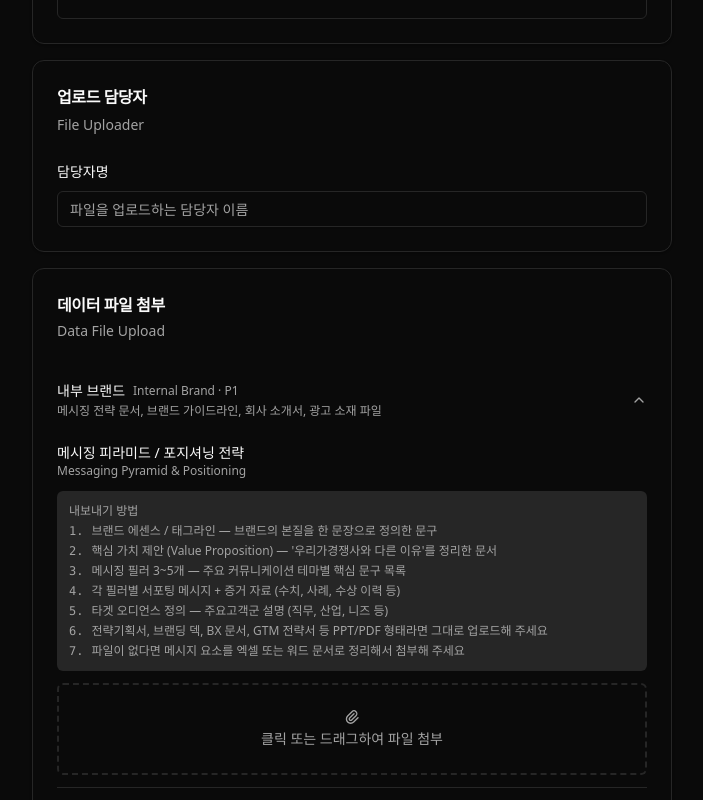
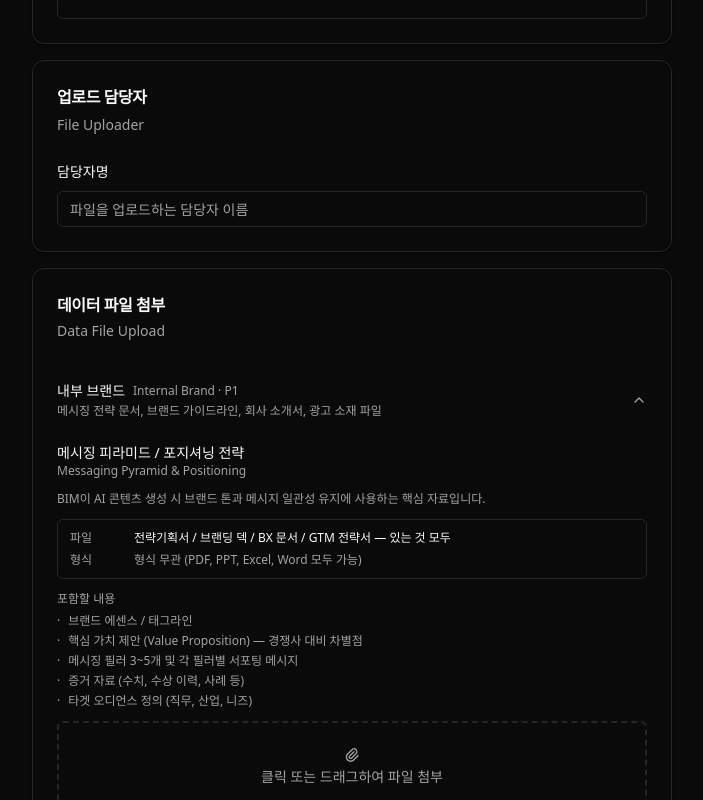
Before and after one commit to makim-414/bim-data-request, a React (Vite) app: page / in a window 1280 px wide. Both pictures are taken after a click on the button 640 px from the left and 827 px from the top of the page. Shown: the part 427-1227 px from the top of the page, without its empty margins (288-991 px from the left). Built offline with nearby package versions, Linux system fonts and the light colour scheme.

Commit message:
feat: 섹션 구조 완전 재설계 - 파일/형식/내보내기/포함내용 분리 렌더링

```diff
--- a/src/App.tsx
+++ b/src/App.tsx
@@ -49,7 +49,10 @@ interface DataSection {
   label: string
   labelEn: string
   description: string
- steps?: string[]
+  uploadFiles?: string
+  fileTypes?: string
+  exportHow?: string[]
+  includes?: string[]
   files: FileItem[]
 }
 
@@ -57,259 +60,258 @@ type SectionMap = { [key: string]: DataSection }
 
 const initialSections: SectionMap = {
 
- // ══════════════════════════════════════════
- // P1 ·내부 브랜드 (Internal Brand)
- // BIM이 AI 콘텐츠 생성 시 가장 많이 참조하는 핵심 인풋
- // ══════════════════════════════════════════
-
+  // ── P1: 내부 브랜드 ──
   brandMessaging: {
     id: "brandMessaging",
     label: "메시징 피라미드 / 포지셔닝 전략",
     labelEn: "Messaging Pyramid & Positioning",
- description: "BIM이 AI 답변 생성 시 브랜드 톤·메시지 일관성 유지에 사용하는 핵심 자료입니다.",
- steps: [
- "브랜드 에센스 / 태그라인 — 브랜드의 본질을 한 문장으로 정의한 문구",
- "핵심 가치 제안 (Value Proposition) — '우리가경쟁사와 다른 이유'를 정리한 문서",
- "메시징 필러 3~5개 — 주요 커뮤니케이션 테마별 핵심 문구 목록",
- "각 필러별 서포팅 메시지 + 증거 자료 (수치, 사례, 수상 이력 등)",
- "타겟 오디언스 정의 — 주요고객군 설명 (직무, 산업, 니즈 등)",
- "전략기획서, 브랜딩 덱, BX 문서, GTM 전략서 등 PPT/PDF 형태라면 그대로 업로드해 주세요",
- "파일이 없다면 메시지 요소를 엑셀 또는 워드 문서로 정리해서 첨부해 주세요",
+    description: "BIM이 AI 콘텐츠 생성 시 브랜드 톤과 메시지 일관성 유지에 사용하는 핵심 자료입니다.",
+    uploadFiles: "전략기획서 / 브랜딩 덱 / BX 문서 / GTM 전략서 — 있는 것 모두",
+    fileTypes: "형식 무관 (PDF, PPT, Excel, Word 모두 가능)",
+    includes: [
+      "브랜드 에센스 / 태그라인",
+      "핵심 가치 제안 (Value Proposition) — 경쟁사 대비 차별점",
+      "메시징 필러 3~5개 및 각 필러별 서포팅 메시지",
+      "증거 자료 (수치, 수상 이력, 사례 등)",
+      "타겟 오디언스 정의 (직무, 산업, 니즈)",
     ],
     files: [],
   },
-
   brandGuide: {
     id: "brandGuide",
     label: "브랜드 가이드라인 + 톤앤매너",
     labelEn: "Brand Identity Guide & Tone of Voice",
     description: "BIM이 AI 크롤러용 콘텐츠 생성 시 브랜드 보이스와 시각 정체성 일관성 유지에 사용합니다.",
- steps: [
- "로고 원본 파일 — AI / EPS / SVG / PNG(투명 배경) 모든 형식 제공 권장",
- "메인 컬러 + 서브 컬러 팔레트 — HEX 또는 RGB 코드가 명시된 파일",
- "공식 폰트명 (Primary / Secondary 구분, 영문·국문 각각)",
- "브랜드 가이드라인 PDF — 여백 규정, 사용 금지 사례, 적용 예시 포함 버전",
- "톤앤매너 가이드 — 커뮤니케이션 스타일, 절대 쓰지 말아야 할 표현(do_not_say), 반드시 포함해야 할 문구(must_include)",
- "사진·이미지 스타일 가이드 (있는 경우) — 촬영 가이드, 무드보드 등",
- "파일이 분리되어 있다면 각각 업로드하거나 ZIP으로 묶어서 첨부해 주세요",
+    uploadFiles: "브랜드 가이드라인 PDF / 로고 원본 파일 / 컬러·폰트 정의서",
+    fileTypes: "PDF, AI, EPS, SVG, PNG — ZIP 묶음 가능",
+    includes: [
+      "로고 원본 (AI / EPS / SVG / PNG 투명배경)",
+      "메인·서브 컬러 — HEX 또는 RGB 코드",
+      "공식 폰트명 (Primary / Secondary 구분)",
+      "사용 금지 사례 및 여백 규정",
+      "톤앤매너 — 금지 표현(do_not_say), 필수 포함 문구(must_include)",
+    ],
+    files: [],
+  },
+  companyProfile: {
+    id: "companyProfile",
+    label: "회사 소개서 / 전략 문서",
+    labelEn: "Company Profile / Strategy Docs",
+    description: "BIM이 EAV-E 구조로 파싱하여 브랜드 지식 기반(RAG)을 구축합니다.",
+    uploadFiles: "회사 소개서 / IR 덱 / 미디어킷 / 제품 로드맵",
+    fileTypes: "형식 무관 (PDF, PPT, Excel, Word 모두 가능)",
+    includes: [
+      "최신 회사 소개서 (국문 / 영문)",
+      "IR 덱 또는 투자자 발표자료",
+      "미디어킷 (수치·로고·이미지 포함 버전)",
+      "수상 이력 / 주요 언론 보도 / 인증서",
+    ],
+    files: [],
+  },
+  creativeAssets: {
+    id: "creativeAssets",
+    label: "광고 소재 / 크리에이티브",
+    labelEn: "Ad Creatives & Content",
+    description: "BIM이 콘텐츠 생성 시 기존 크리에이티브 방향성과 일관성 유지에 사용합니다.",
+    uploadFiles: "광고 소재 이미지·영상 / 카피 목록 문서",
+    fileTypes: "JPG, PNG, MP4, GIF, Excel — 영상은 유튜브 링크도 가능",
+    includes: [
+      "SNS 광고 소재 (최근 3~6개월 집행 소재)",
+      "배너 소재 (사이즈별)",
+      "주요 카피·헤드라인 목록",
+      "영상 광고 파일 또는 유튜브·SNS 링크",
+      "성과 좋았던 소재 / 안 됐던 소재를 구분해 주시면 분석에 큰 도움이 됩니다",
     ],
     files: [],
   },
 
- companyProfile: {
- id: "companyProfile",
- label: "회사 소개서 / 전략 문서",
- labelEn: "Company Profile / Strategy Docs",
- description: "BIM이 EAV-E 구조(Entity·Attribute·Value·Evidence)로 파싱하여 브랜드 지식 기반을 구축합니다.",
- steps: [
- "최신 회사 소개서 PDF — 국문·영문 모두 있다면 함께 첨부",
- "IR 덱 또는 투자자 대상 발표자료 (있는 경우)",
- "미디어킷 — 언론·파트너 배포용 자료 (로고, 대표 이미지, 수치 포함 버전)",
- "제품/서비스 로드맵 또는 전략 기획서 (분기·연간 계획 포함 버전)",
- "수상 이력, 주요 언론 보도, 인증서 사본 (신뢰도 증거 자료로 활용)",
- "내부 비공개 자료도 분석 목적으로만 사용되며 외부에 공유되지 않습니다",
+  // ── P2: 시장·퍼포먼스 ──
+  ga4: {
+    id: "ga4",
+    label: "GA4 (Google Analytics 4)",
+    labelEn: "Google Analytics 4",
+    description: "BIM 시장 관점 — 트래픽 기준선 설정, GEO 전략 성과 측정에 사용합니다.",
+    uploadFiles: "GA4 보고서 내보내기 파일",
+    fileTypes: "CSV 또는 Excel",
+    exportHow: [
+      "analytics.google.com 접속 → 좌측 '보고서'",
+      "날짜 범위: 최근 6개월 설정",
+      "보고서 우측 상단 다운로드 아이콘 → CSV",
+    ],
+    includes: [
+      "트래픽 획득 (채널별 유입 현황)",
+      "페이지 및 화면 (인기 페이지)",
+      "전환 이벤트",
+      "탐색 분석(Explore) 보고서 (있으면 함께)",
+    ],
+    files: [],
+  },
+  gsc: {
+    id: "gsc",
+    label: "Google Search Console",
+    labelEn: "Google Search Console",
+    description: "BIM 시장 관점 — AI 엔진 가시성과 오가닉 검색 가시성 비교 기준선에 사용합니다.",
+    uploadFiles: "Search Console 성과 보고서",
+    fileTypes: "CSV 또는 Google 스프레드시트",
+    exportHow: [
+      "search.google.com/search-console → '실적'",
+      "날짜 범위: 최근 6개월 설정",
+      "쿼리 / 페이지 / 국가 / 기기 탭 각각 '내보내기'",
+    ],
+    includes: [
+      "검색어별 노출·클릭·CTR·순위",
+      "URL별 성과",
+      "국가·기기별 성과",
+      "커버리지(색인 현황)",
+    ],
+    files: [],
+  },
+  googleAds: {
+    id: "googleAds",
+    label: "Google Ads",
+    labelEn: "Google Ads",
+    description: "BIM 시장 관점 — 퍼포먼스 기준선 설정, GEO 전략 이후 광고 의존도 변화 측정에 사용합니다.",
+    uploadFiles: "Google Ads 보고서",
+    fileTypes: "CSV",
+    exportHow: [
+      "ads.google.com → 상단 '보고서' 탭",
+      "캠페인 / 광고그룹 / 키워드 단위 각각",
+      "다운로드 아이콘 → CSV",
+    ],
+    includes: [
+      "노출수, 클릭수, CTR, CPC",
+      "전환수, 전환율, ROAS",
+      "총 지출금액",
+    ],
+    files: [],
+  },
+  naver: {
+    id: "naver",
+    label: "네이버 검색광고",
+    labelEn: "Naver Search Ads",
+    description: "BIM 시장 관점 — 국내 검색 커버리지 분석, 네이버 AI 가시성 기준선에 사용합니다.",
+    uploadFiles: "네이버 검색광고 보고서",
+    fileTypes: "Excel 또는 CSV",
+    exportHow: [
+      "searchad.naver.com → '보고서' 탭",
+      "검색광고 / 쇼핑검색 / 브랜드검색 각각",
+      "'다운로드' → Excel 또는 CSV",
+    ],
+    includes: [
+      "노출수, 클릭수, 클릭률, 평균CPC",
+      "총비용, 전환수",
+      "캠페인 / 광고그룹 / 키워드 단위",
+    ],
+    files: [],
+  },
+  meta: {
+    id: "meta",
+    label: "Meta (Facebook / Instagram)",
+    labelEn: "Meta Ads Manager",
+    description: "BIM 시장 관점 — 소셜 채널 퍼포먼스 기준선, 크리에이티브 효과 분석에 사용합니다.",
+    uploadFiles: "Meta Ads 보고서",
+    fileTypes: "CSV 또는 Excel",
+    exportHow: [
+      "business.facebook.com → Ads Manager",
+      "보고서 탭 → 날짜 범위 3~6개월",
+      "'내보내기' → CSV",
+    ],
+    includes: [
+      "노출수, 도달수, 클릭수, CTR",
+      "CPM, CPC, 전환수, ROAS, 지출금액",
+      "캠페인 / 광고 세트 / 광고 단위 각각",
+      "인스타그램 오가닉 인사이트 (있으면 함께)",
+    ],
+    files: [],
+  },
+  pinterest: {
+    id: "pinterest",
+    label: "Pinterest",
+    labelEn: "Pinterest Analytics",
+    description: "BIM 시장 관점 — 비주얼 콘텐츠 성과 분석에 사용합니다.",
+    uploadFiles: "Pinterest 광고 / 오가닉 분석 보고서",
+    fileTypes: "CSV",
+    exportHow: [
+      "광고: ads.pinterest.com → Analytics → 내보내기",
+      "오가닉: analytics.pinterest.com → 개요 → 내보내기",
+    ],
+    includes: [
+      "노출수, 클릭수, 저장수(Save)",
+      "CTR, 지출금액",
+    ],
+    files: [],
+  },
+  naverAnalytics: {
+    id: "naverAnalytics",
+    label: "네이버 애널리틱스 / 서치어드바이저",
+    labelEn: "Naver Analytics",
+    description: "BIM 시장 관점 — 네이버 오가닉 기준선, 네이버 AI 가시성 비교에 사용합니다.",
+    uploadFiles: "네이버 애널리틱스 / 서치어드바이저 보고서",
+    fileTypes: "Excel",
+    exportHow: [
+      "analytics.naver.com → 보고서 → Excel 내보내기",
+      "searchadvisor.naver.com → 검색 현황 → 내보내기",
+    ],
+    includes: [
+      "채널별 유입, 페이지뷰, 평균 체류시간",
+      "키워드 유입 현황",
     ],
     files: [],
   },
 
- creativeAssets: {
- id: "creativeAssets",
- label: "광고 소재 / 크리에이티브",
- labelEn: "Ad Creatives & Content",
- description: "BIM이 콘텐츠 생성 시 기존 크리에이티브 방향성과 일관성을 유지하는 데 사용합니다.",
- steps: [
- "SNS 광고 소재 — 최근 3~6개월 집행 이미지·영상 파일",
- "배너 광고 소재 — 사이즈별 이미지 파일 (GDN, 네이버, Meta 등)",
- "주요 카피·헤드라인 목록 — 실제 집행에 사용된 광고 문구 엑셀/워드 정리",
- "영상 광고 — 유튜브·SNS 링크 또는 파일 (15초·30초·60초 버전 각각)",
- "'성과가 좋았던 소재'와 '성과가 저조했던 소재'를 구분해서 표시해 주시면 BIM 학습에 훨씬 도움이 됩니다",
- "랜딩 페이지 URL — 광고별 연결된 랜딩 페이지 주소 목록",
+  // ── P3: 경쟁사 ──
+  competitors: {
+    id: "competitors",
+    label: "경쟁사 목록 및 포지셔닝",
+    labelEn: "Competitor List & Positioning",
+    description: "BIM 경쟁사 관점 — AI 엔진에서 경쟁사 대비 Share of Voice 측정 기준 설정에 사용합니다.",
+    uploadFiles: "경쟁사 목록 문서 / 내부 비교 분석 자료",
+    fileTypes: "형식 무관 (Excel, Word, 슬라이드 모두 가능)",
+    includes: [
+      "직접 경쟁사 — 서비스명 + 웹사이트 URL (최소 3~5개)",
+      "간접 경쟁사 / 대체 서비스 목록",
+      "경쟁사 대비 우리 서비스 차별점 메모",
+      "가격 구조 (알고 계신 경우)",
+      "기능 비교표 / 포지셔닝 맵 (있으면 첨부)",
     ],
     files: [],
   },
 
- // ══════════════════════════════════════════
- // P2 ·시장 관점 (Market & Performance)
- // 현재 검색·광고 성과 기준선 — GEO 전략 효과 측정의 기준점
- // ══════════════════════════════════════════
-
- ga4: {
- id: "ga4",
- label: "GA4 (Google Analytics 4)",
- labelEn: "Google Analytics 4",
- description: "웹사이트 유입·행동·전환 데이터. BIM시장 관점 — 트래픽 기준선 설정 및 GEO 전략 성과 측정에 사용합니다.",
- steps: [
- "analytics.google.com 접속 → 좌측 '보고서' 클릭",
- "① 획득 > 트래픽 획득 보고서 내보내기 (채널별 유입 현황)",
- "② 참여도 > 페이지 및 화면 보고서 내보내기 (인기 페이지 분석)",
- "③ 수익 창출 > 전환 보고서 내보내기 (전환 이벤트 분석)",
- "날짜 범위: 최근 6개월 권장 (비교를 위해 전년 동기도 함께 내보내면 좋습니다)",
- "우측 상단 다운로드 아이콘 → CSV로 내보내기",
- "탐색 분석(Explore) 보고서가 있다면 함께 첨부해 주세요",
+  // ── P4: 고객 ──
+  reviews: {
+    id: "reviews",
+    label: "고객 리뷰 / NPS / 인터뷰",
+    labelEn: "Customer Voice & Feedback",
+    description: "BIM 고객 관점 — 실제 고객 언어로 AI 답변을 최적화합니다. 가장 진짜 같은 콘텐츠의 원천입니다.",
+    uploadFiles: "앱스토어 리뷰 / NPS 결과 / 고객 인터뷰 / CS 문의 유형 정리",
+    fileTypes: "형식 무관 (Excel, CSV, PDF, 이미지 캡처 모두 가능)",
+    includes: [
+      "앱스토어 리뷰 CSV (구글플레이 / 앱스토어)",
+      "NPS / CSAT 설문 결과 — 주관식 응답 포함 버전",
+      "고객 인터뷰 전사본 또는 요약본",
+      "자주 언급되는 커뮤니티 글 캡처",
+      "CS 주요 문의 유형 Top 10",
     ],
     files: [],
   },
 
- gsc: {
- id: "gsc",
- label: "Google Search Console",
- labelEn: "Google Search Console",
- description: "구글 검색 키워드·노출·클릭·순위 데이터. BIM시장 관점 — AI 엔진 가시성과 오가닉 검색 가시성을 비교하는 기준선으로 사용합니다.",
- steps: [
- "search.google.com/search-console 접속 → 좌측 '실적' 클릭",
- "날짜 범위: 최근 6개월 설정",
- "① 쿼리 탭: 검색어별 노출·클릭·CTR·순위 → 내보내기 → CSV",
- "② 페이지 탭: URL별 성과 → 내보내기 → CSV",
- "③ 국가 탭: 국가별 성과 → 내보내기 → CSV",
- "④ 기기 탭: 기기별 성과 → 내보내기 → CSV",
- "커버리지(색인 현황) 데이터도 있다면 함께 내보내 주세요",
- ],
- files: [],
- },
-
- googleAds: {
- id: "googleAds",
- label: "Google Ads",
- labelEn: "Google Ads",
- description: "검색·디스플레이·유튜브 광고 성과. BIM시장 관점 — 퍼포먼스 기준선 설정, GEO 전략 이후 광고 의존도 변화 측정에 사용합니다.",
- steps: [
- "ads.google.com 접속 → 상단 '보고서' 탭 클릭",
- "① 캠페인 단위 보고서 다운로드",
- "② 광고그룹 단위 보고서 다운로드",
- "③ 키워드 단위 보고서 다운로드",
- "포함 지표: 노출수, 클릭수, CTR, CPC, 전환수, 전환율, ROAS, 총비용",
- "기간: 최근 3~6개월",
- "우측 상단 다운로드 아이콘 → CSV 선택",
- ],
- files: [],
- },
-
- naver: {
- id: "naver",
- label: "네이버 검색광고",
- labelEn: "Naver Search Ads",
- description: "네이버 키워드·쇼핑·브랜드 광고 성과. BIM시장 관점 — 국내 검색 커버리지 분석, 네이버 AI(클로바X 등) 가시성 기준선에 사용합니다.",
- steps: [
- "searchad.naver.com 접속 → '보고서' 탭 클릭",
- "① 검색광고 보고서 다운로드 (키워드/광고그룹/캠페인 단위)",
- "② 쇼핑검색 보고서 다운로드 (해당되는 경우)",
- "③ 브랜드검색 보고서 다운로드 (해당되는 경우)",
- "포함 지표: 노출수, 클릭수, 클릭률, 평균CPC, 총비용, 전환수",
- "기간: 최근 3~6개월 권장",
- "'다운로드' → Excel 또는 CSV 선택",
- ],
- files: [],
- },
-
- meta: {
- id: "meta",
- label: "Meta (Facebook / Instagram)",
- labelEn: "Meta Ads Manager",
- description: "페이스북·인스타그램 광고 성과 및 오디언스 데이터. BIM시장 관점 — 소셜 채널 퍼포먼스 기준선, 크리에이티브 효과 분석에 사용합니다.",
- steps: [
- "business.facebook.com → 광고 관리자(Ads Manager) 접속",
- "'보고서' 탭 → '광고 보고서' 클릭",
- "날짜 범위: 최근 3~6개월 설정",
- "① 캠페인 단위 보고서",
- "② 광고 세트 단위 보고서 (오디언스별 성과)",
- "③ 광고 단위 보고서 (소재별 성과)",
- "포함 지표: 노출수, 도달수, 클릭수, CTR, CPM, CPC, 전환수, ROAS, 지출금액",
- "'내보내기' → CSV 또는 Excel 다운로드",
- "인스타그램 인사이트(오가닉)도 있다면 함께 제공해 주세요",
- ],
- files: [],
- },
-
- pinterest: {
- id: "pinterest",
- label: "Pinterest",
- labelEn: "Pinterest Analytics",
- description: "핀터레스트 광고 및 오가닉 핀 성과. BIM시장 관점 — 비주얼 콘텐츠의 AI 인용 가능성 분석에 사용합니다.",
- steps: [
- "광고 성과: ads.pinterest.com 접속 → 'Analytics' 탭 → 캠페인 단위 → '내보내기'",
- "오가닉 성과: analytics.pinterest.com → 개요 → 상단 날짜 범위 설정 → 내보내기",
- "포함 지표: 노출수, 클릭수, 저장수(Save), CTR, 지출금액",
- "기간: 최근 3~6개월",
- ],
- files: [],
- },
-
- naverAnalytics: {
- id: "naverAnalytics",
- label: "네이버 애널리틱스 / 서치어드바이저",
- labelEn: "Naver Analytics",
- description: "네이버 오가닉 유입 및 검색 성과. BIM시장 관점 — 네이버 오가닉 기준선, 네이버 AI 가시성 비교에 사용합니다.",
- steps: [
- "analytics.naver.com 접속 → '보고서' 탭",
- "채널별 유입, 페이지뷰, 평균 체류시간 확인 후 Excel 내보내기",
- "searchadvisor.naver.com 접속 → '검색 현황' → 키워드 유입 현황 내보내기",
- "기간: 최근 3~6개월",
- ],
- files: [],
- },
-
- // ══════════════════════════════════════════
- // P3 ·경쟁사 관점 (Competitor)
- // BIM이 SoV(Share of Voice) 측정 대상 설정 및 자동 크롤링 기준에 사용
- // ══════════════════════════════════════════
-
- competitors: {
- id: "competitors",
- label: "경쟁사 목록 및 포지셔닝",
- labelEn: "Competitor List & Positioning",
- description: "BIM경쟁사 관점 — AI 엔진에서경쟁사 대비 우리 브랜드의 Share of Voice를 측정하기 위한 기준 데이터입니다.",
- steps: [
- "직접경쟁사 목록 — 서비스명 + 공식 웹사이트 URL (최소 3~5개)",
- "간접경쟁사 / 대체재 목록 —고객이 우리 대신 선택할 수 있는 서비스",
- "경쟁사별 차별점 메모 — '우리 서비스 대비 저경쟁사는 이런 점이 다르다'는 내부 시각",
- "경쟁사 가격 구조 — 알고 계신 경우 기재 (요금제, 무료 플랜 여부 등)",
- "내부 경쟁 분석 자료 — 기능 비교표, 포지셔닝 맵 등 (있는 경우 첨부)",
- "문서 형식보다 간단한 표(엑셀)나 리스트 형태로 정리해 주셔도 됩니다",
- ],
- files: [],
- },
-
- // ══════════════════════════════════════════
- // P4 ·고객 관점 (Customer)
- // BIM이고객 여정 7단계 매핑, 페인포인트 추출, AI 답변 최적화에 사용
- // ══════════════════════════════════════════
-
- reviews: {
- id: "reviews",
- label: "고객 리뷰 / NPS / 인터뷰",
- labelEn: "Customer Voice & Feedback",
- description: "BIM고객 관점 — 실제고객의 언어와 맥락으로 AI 답변을 최적화합니다. 가장 진짜 같은 콘텐츠의 원천입니다.",
- steps: [
- "앱 스토어 리뷰 — 구글플레이/앱스토어 리뷰 CSV (개발팀 또는 스토어 콘솔에서 추출 가능)",
- "NPS / CSAT 설문 결과 — 최근 1년치, 주관식 응답 포함 버전으로 제공",
- "고객 인터뷰 자료 — 인터뷰 전사본, 요약 문서, 녹취 등 (있는 경우)",
- "커뮤니티 언급 사례 — 블라인드, 크몽, 네이버 카페 등에서 미리캔버스 언급된 글 캡처",
- "CS 문의 주요 유형 정리 — 가장 많이 들어오는 질문/불만 Top 10 (CS팀에 요청 가능)",
- "많이 언급되는 키워드, 자주 비교되는경쟁사 서비스명 등도 함께 메모해 주세요",
- ],
- files: [],
- },
-
- // ══════════════════════════════════════════
- // ETC · 기타
- // ══════════════════════════════════════════
-
+  // ── 기타 ──
   other: {
     id: "other",
     label: "기타 데이터",
     labelEn: "Other / Additional",
     description: "위 항목에 포함되지 않았지만 도움이 될 것 같은 자료는 자유롭게 첨부해 주세요.",
- steps: [
- "카카오 광고, 유튜브 광고 등 기타 채널 성과 데이터",
- "CRM/CDP 데이터 —고객 세그먼트, LTV, 이탈율, 재방문율 등",
- "앱 내 행동 데이터 — Mixpanel, Amplitude, Firebase 등",
- "외부 리서치 자료 —시장조사 보고서, 소비자 조사 결과 등",
- "기타 참고 자료 — 분석에 도움이 될 것 같다고 판단되는 자료 무엇이든",
+    uploadFiles: "기타 플랫폼 데이터 / CRM / 리서치 자료",
+    fileTypes: "형식 무관",
+    includes: [
+      "카카오 광고, 유튜브 광고 등 기타 채널 데이터",
+      "CRM 데이터 (세그먼트, LTV, 이탈율)",
+      "앱 행동 데이터 (Mixpanel, Amplitude 등)",
+      "외부 리서치 / 시장조사 보고서",
     ],
     files: [],
   },
 }
-
 const categories = [
   {
     id: "internal",
@@ -666,6 +668,7 @@ export default function App() {
  const sec = sections[sid]
  return (
                   <div key={sid} className="space-y-3">
+                    {/* 섹션 헤더 */}
                     <div className="flex items-start justify-between">
                       <div>
                         <p className="text-sm font-medium">{sec.label}</p>
@@ -676,17 +679,34 @@ export default function App() {
                       )}
                     </div>
 
- {sec.steps && sec.steps.length > 0 && (
- <div className="rounded-md bg-muted p-3 space-y-1">
- <p className="text-xs font-medium text-muted-foreground">
- 내보내기 방법
- </p>
+                    {/* 설명 */}
+                    <p className="text-xs text-muted-foreground">{sec.description}</p>
+
+                    {/* 업로드 파일 + 형식 */}
+                    {(sec.uploadFiles || sec.fileTypes) && (
+                      <div className="rounded-md border px-3 py-2.5 space-y-1.5 text-xs">
+                        {sec.uploadFiles && (
+                          <div className="flex gap-2">
+                            <span className="shrink-0 text-muted-foreground w-14">파일</span>
+                            <span>{sec.uploadFiles}</span>
+                          </div>
+                        )}
+                        {sec.fileTypes && (
+                          <div className="flex gap-2">
+                            <span className="shrink-0 text-muted-foreground w-14">형식</span>
+                            <span className="text-muted-foreground">{sec.fileTypes}</span>
+                          </div>
+                        )}
+                      </div>
+                    )}
+
+                    {/* 내보내기 방법 (분석 툴) */}
+                    {sec.exportHow && sec.exportHow.length > 0 && (
+                      <div className="rounded-md bg-muted/50 px-3 py-2.5 space-y-1.5">
+                        <p className="text-xs font-medium text-muted-foreground">내보내기 방법</p>
                         <ol className="space-y-1">
- {sec.steps.map((step, i) => (
- <li
- key={i}
- className="flex gap-2 text-xs text-muted-foreground"
- >
+                          {sec.exportHow.map((step, i) => (
+                            <li key={i} className="flex gap-2 text-xs text-muted-foreground">
                               <span className="shrink-0 font-mono">{i + 1}.</span>
                               {step}
                             </li>
@@ -695,6 +715,22 @@ export default function App() {
                       </div>
                     )}
 
+                    {/* 포함할 내용 */}
+                    {sec.includes && sec.includes.length > 0 && (
+                      <div className="space-y-1.5">
+                        <p className="text-xs font-medium text-muted-foreground">포함할 내용</p>
+                        <ul className="space-y-1">
+                          {sec.includes.map((item, i) => (
+                            <li key={i} className="flex gap-2 text-xs text-muted-foreground">
+                              <span className="shrink-0">·</span>
+                              {item}
+                            </li>
+                          ))}
+                        </ul>
+                      </div>
+                    )}
+
+                    {/* 파일 업로드 */}
                     <FileUploader
                       sectionId={sid}
                       files={sec.files}
```
Lines whose indentation alone changed are shown as unchanged.
